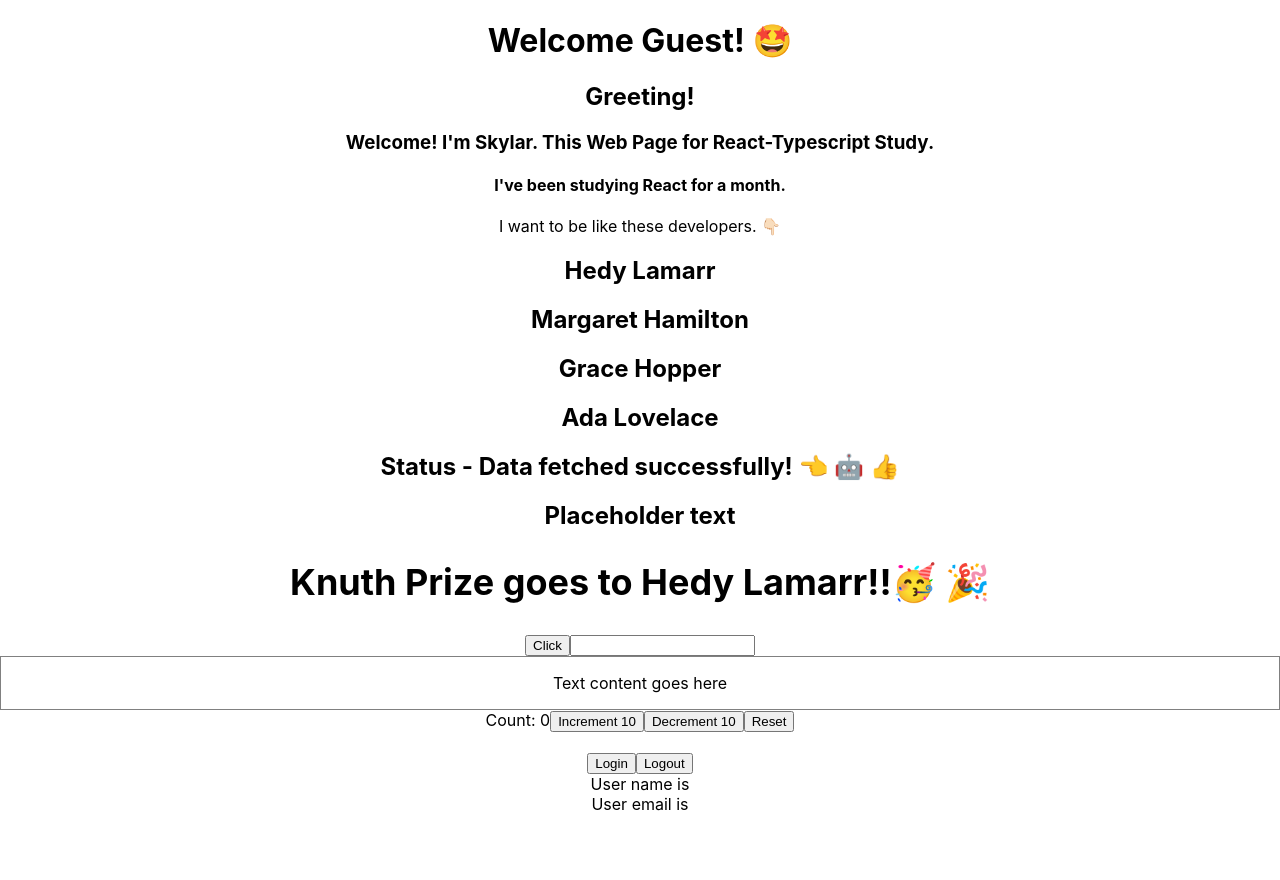
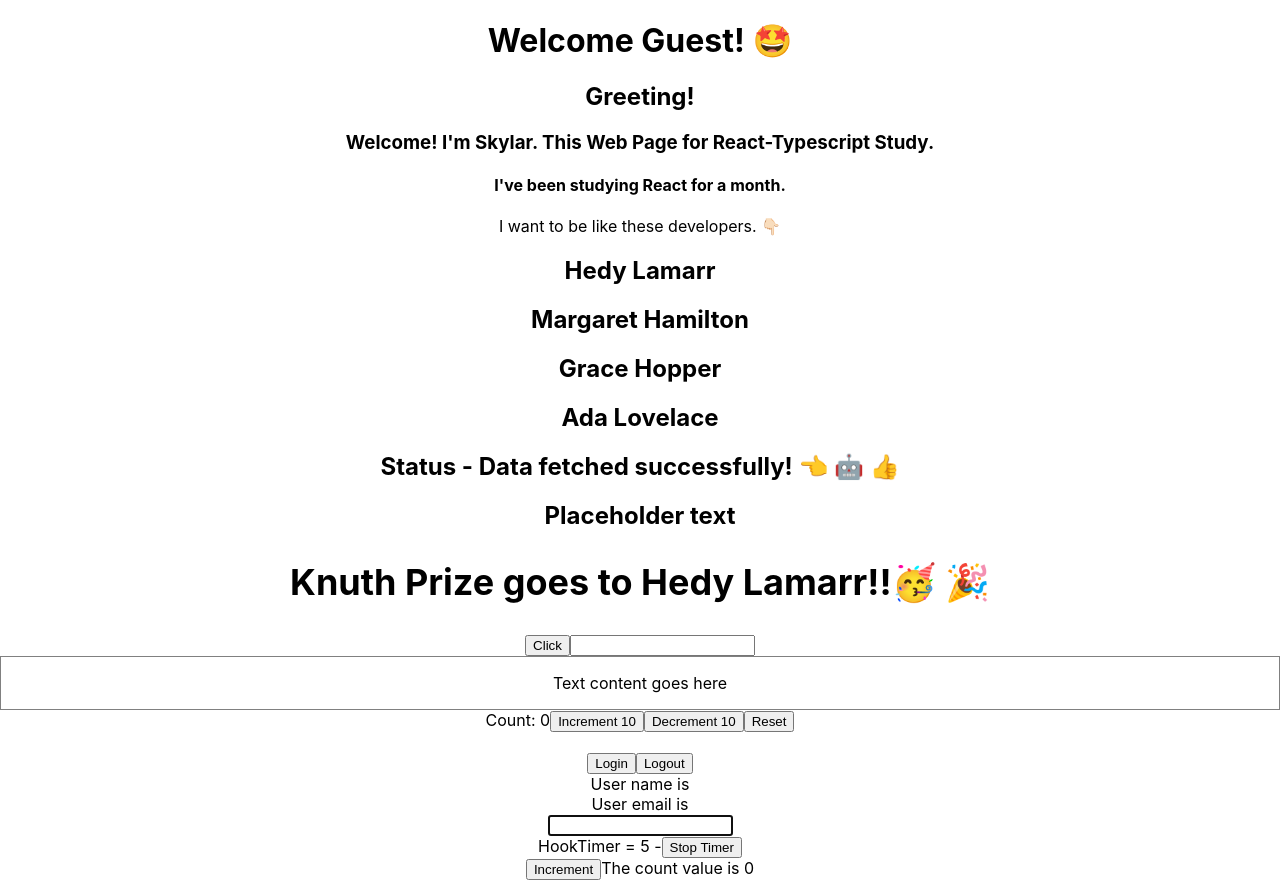
Before and after one commit to Skylar090807/React-TypeScript-Basic, a React (Create React App) app: page / in a window 1280 px wide. Before the commit the page ends 814 px from the top, so only its background shows below. Built offline with nearby package versions, Linux system fonts and the light colour scheme.

Commit message:
Class Component Add  class/counter.tsx

```diff
--- a/src/App.tsx
+++ b/src/App.tsx
@@ -2,6 +2,7 @@
 import './App.css'
 import { Award } from './components/award'
 import { Button } from './components/button'
+import { Counter2 } from './components/class/counter'
 import { Container } from './components/container'
 import { Box } from './components/context/box'
 import { ThemeContextProvider } from './components/context/themecontext'
@@ -12,6 +13,8 @@
 import { Input } from './components/input'
 import { Person } from './components/person'
 import { PersonList } from './components/personlist'
+import { DomRef } from './components/ref/domref'
+import { MutableRef } from './components/ref/mutableref'
 import { Counter } from './components/state/counter'
 import { Status } from './components/status'
 
@@ -60,6 +63,9 @@
       <UserContextProvider>
         <User />
       </UserContextProvider>
+      <DomRef />
+      <MutableRef />
+      <Counter2 message="The count value is" />
     </div>
   )
 }
--- /dev/null
+++ b/src/components/class/counter.tsx
@@ -0,0 +1,28 @@
+import { Component } from 'react'
+
+type CounterProps = {
+  message: string
+}
+
+type CounterState = {
+  count: number
+}
+
+//The count value is 5
+export class Counter2 extends Component<CounterProps, CounterState> {
+  state = {
+    count: 0,
+  }
+
+  handleClick = () => {
+    this.setState((prevState) => ({ count: prevState.count + 1 }))
+  }
+  render() {
+    return (
+      <div>
+        <button onClick={this.handleClick}>Increment</button>
+        {this.props.message} {this.state.count}
+      </div>
+    )
+  }
+}
```
